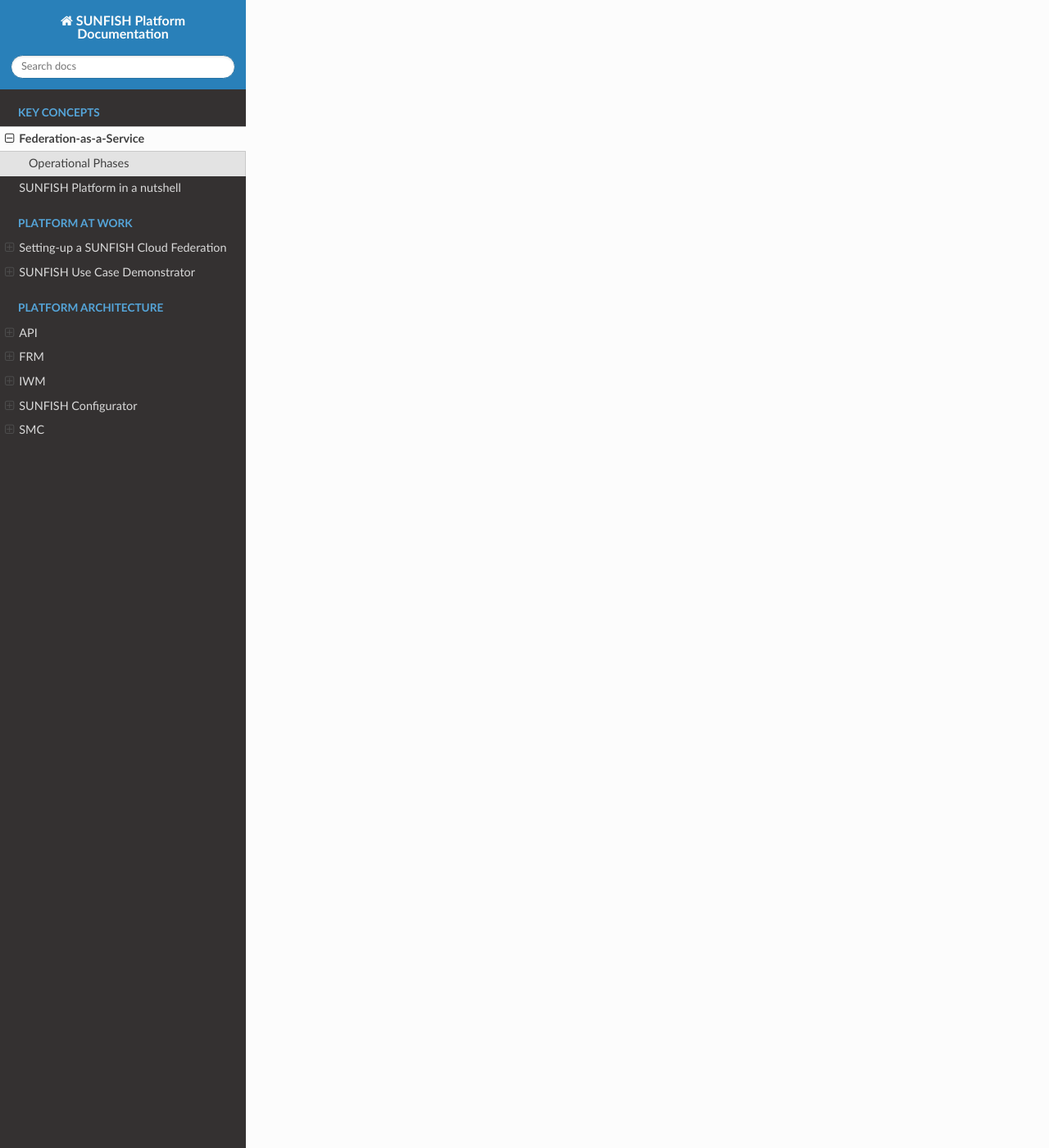
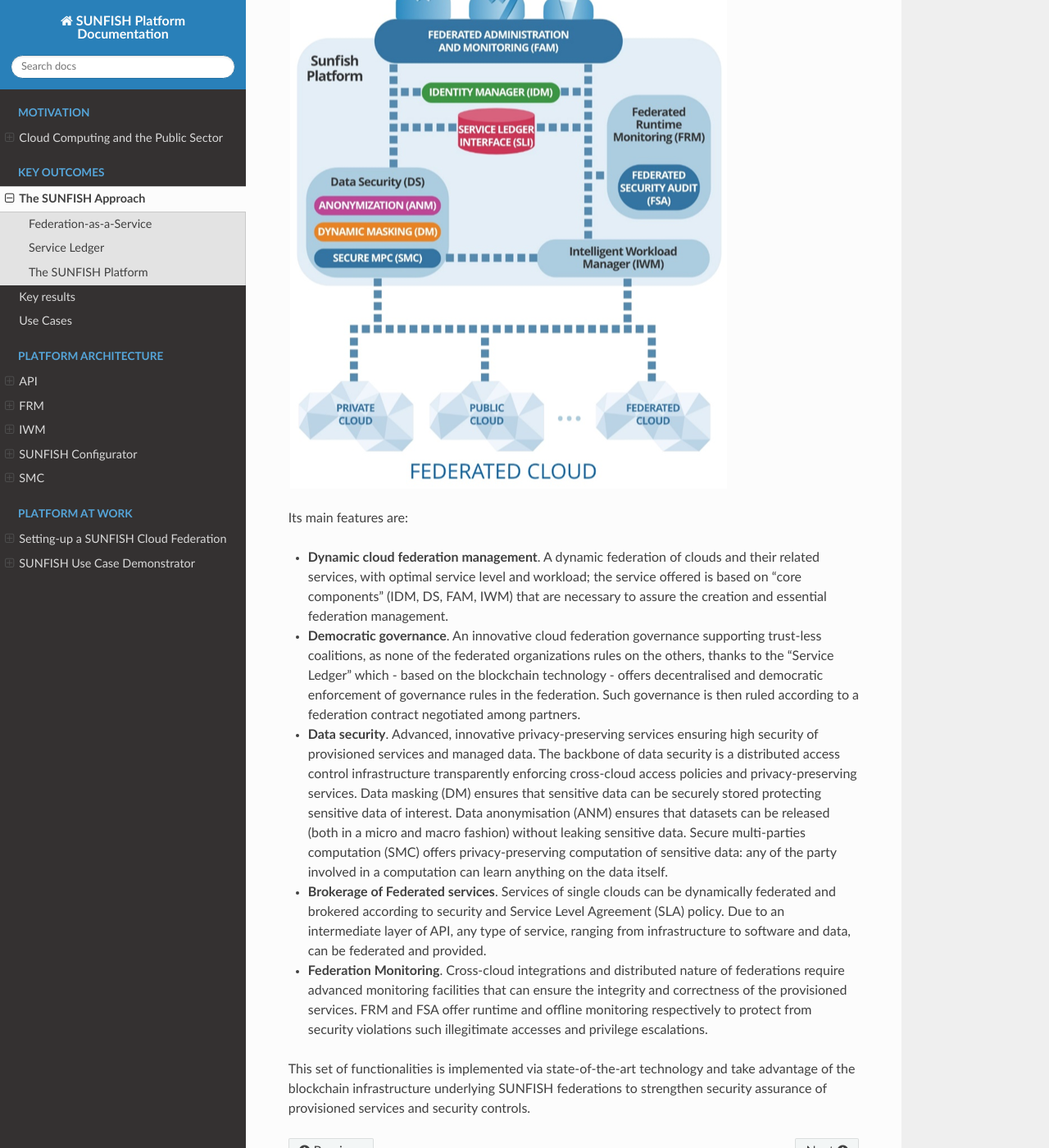
Before and after one commit to sunfish-prj/Platform-docs, a Sphinx documentation site: the page built from docs/faas.rst, in a window 1280 px wide and 1400 px high, scrolled down 2403 px. Shown: the whole window at 82% size. Built offline with Sphinx 7.4.7 and the Read the Docs theme 2.0.0, drawn with Linux system fonts in a browser that asks for light colours; some of the changed text lies outside the part shown.

Commit message:
overall part

```diff
--- /dev/null
+++ b/docs/contributions.rst
@@ -0,0 +1,5 @@
+##############
+Key results
+##############
+
+This is a page for the key SUNFISH contributions
--- a/docs/faas.rst
+++ b/docs/faas.rst
@@ -1,14 +1,68 @@
 ########################
-Federation-as-a-Service
+The SUNFISH Approach
 ########################
 
-This is a page for FaaS
+This page outline the overall SUNFISH's approach to Cloud Computing solution for the Public Sector.
+
+
+=========================
+Federation-as-a-Service
+=========================
+
+The SUNFISH project coined **Federation-as-a-Service (FaaS)** a secure-by-design Cloud federation solution that enables public sector organisations to federate their clouds in a distributed and democratic manner, thanks to an underlying blockchain infrastructure.
+
+.. image:: images/FaaS_Phases_1.0.png
+
+FaaS creates a **homogenous goal-oriented aggregation of cloud systems**, which allows sharing of data and services. All participating nodes are peers: they enjoy the same duties and authorities.
+
+The corner store of FaaS is its **democratic and decentralised federation governance**. Generally speaking, it offers the these key features:
+
+-	**Dynamic Federation of Clouds** and their services with service level agreement policy and optimal workload strategies;
+-	**Cloud Federation Governance** supporting trust-less coalitions where participating clouds are governed by a federation contract agreed with a distributed consensus;
+-	**Privacy-Preserving Services** enforcing an advanced and innovative access control and monitoring.
+
+
+.. note::
+	**Blockchain technology**
+
+	It has appeared on the market in recent years, firstly used as public ledger for the Bitcoin cryptocurrency. It mainly consists of consecutive chained blocks containing records that are replicated and stored by nodes of a peer-2-peer network. The records witness transactions occurred between the nodes of the network. Transactions may feature a cryptocurrency like, e.g., the Bitcoin, or other kinds of assets. The collection of transactions and their enclosing in chain blocks is carried out in a decentralised fashion by distinguished nodes of the network, called miners.
+
+	Besides cryptocurrency, blockchain offers so-called **smart contract**, immutable program deployed and executed autonomously upon a blockchain.
+
+FaaS uses blockchain technology to offer a decentralised computation infrastructure at hand that alleviates the need for a trusted-third-party and reduces systemic risk of disputes and frauds.
+
+===============
+Service Ledger
+===============
+
+The Service Ledger is a blockchain-empowered software layer which **underpins the whole FaaS federation** offering a decentralised (hence without any centralised point-of-failure) platform upon which basing highly trusted services such as the *governance of the federation* or *cross-cloud piece of computation*.
+
+.. image:: images/bc_federation.png
 
 
 
-===================
-Operational Phases
-===================
+On the fact of it, FaaS and the SUFISH platform appear to be the **first blockchain-based cloud federation architecture of its denomination**.
+
+====================
+The SUNFISH Platform
+====================
+
+The SUNFISH Platform is a modular software solution that enables the dynamic and secure creation of cloud federations and their management.
 
 
-.. image:: images/FaaS_Phases_1.0.png
+.. image:: images/platform.png
+
+Its main features are:
+
+-	**Dynamic cloud federation management**. A dynamic federation of clouds and their related services, with optimal service level and workload; the service offered is based on "core components" (IDM, DS, FAM, IWM) that are necessary to assure the creation and essential federation management.
+
+-	**Democratic governance**. An innovative cloud federation governance supporting trust-less coalitions, as none of the federated organizations rules on the others, thanks to the "Service Ledger" which - based on the blockchain technology - offers decentralised and democratic enforcement of governance rules in the federation. Such governance is then ruled according to a federation contract negotiated among partners.
+
+-	**Data security**. Advanced, innovative privacy-preserving services ensuring high security of provisioned services and managed data. The backbone of data security is a distributed access control infrastructure transparently enforcing cross-cloud access policies and privacy-preserving services. Data masking (DM) ensures that sensitive data can be securely stored protecting sensitive data of interest. Data anonymisation (ANM) ensures that datasets can be released (both in a micro and macro fashion) without leaking sensitive data. Secure multi-parties computation (SMC) offers privacy-preserving computation of sensitive data: any of the party involved in a computation can learn anything on the data itself.
+
+-	**Brokerage of Federated services**. Services of single clouds can be dynamically federated and brokered according to security and Service Level Agreement (SLA) policy. Due to an intermediate layer of API, any type of service, ranging from infrastructure to software and data, can be federated and provided.
+
+-	**Federation Monitoring**. Cross-cloud integrations and distributed nature of federations require advanced monitoring facilities that can ensure the integrity and correctness of the provisioned services. FRM and FSA offer runtime and offline monitoring respectively to protect from security violations such illegitimate accesses and privilege escalations.
+
+
+This set of functionalities is implemented via state-of-the-art technology and take advantage of the blockchain infrastructure underlying SUNFISH federations to strengthen security assurance of provisioned services and security controls.
--- a/docs/sunfish-platform.rst
+++ /dev/null
@@ -1,5 +0,0 @@
-####################################
-SUNFISH Platform in a nutshell
-####################################
-
-This is a page for the SUNFISH Platform
--- /dev/null
+++ b/docs/use_case.rst
@@ -0,0 +1,5 @@
+###########
+Use Cases
+###########
+
+This is a page for the SUNFISH use cases
```
Also changed, not shown: docs/index.rst (+15 -9 lines), docs/motivation.rst (added, +92 -0 lines), docs/images/FaaS_Phases_1.0.png, docs/images/IDC.png (added), docs/images/bc_federation.png (added), docs/images/impactCloud.png (added), docs/images/platform.png (added).
